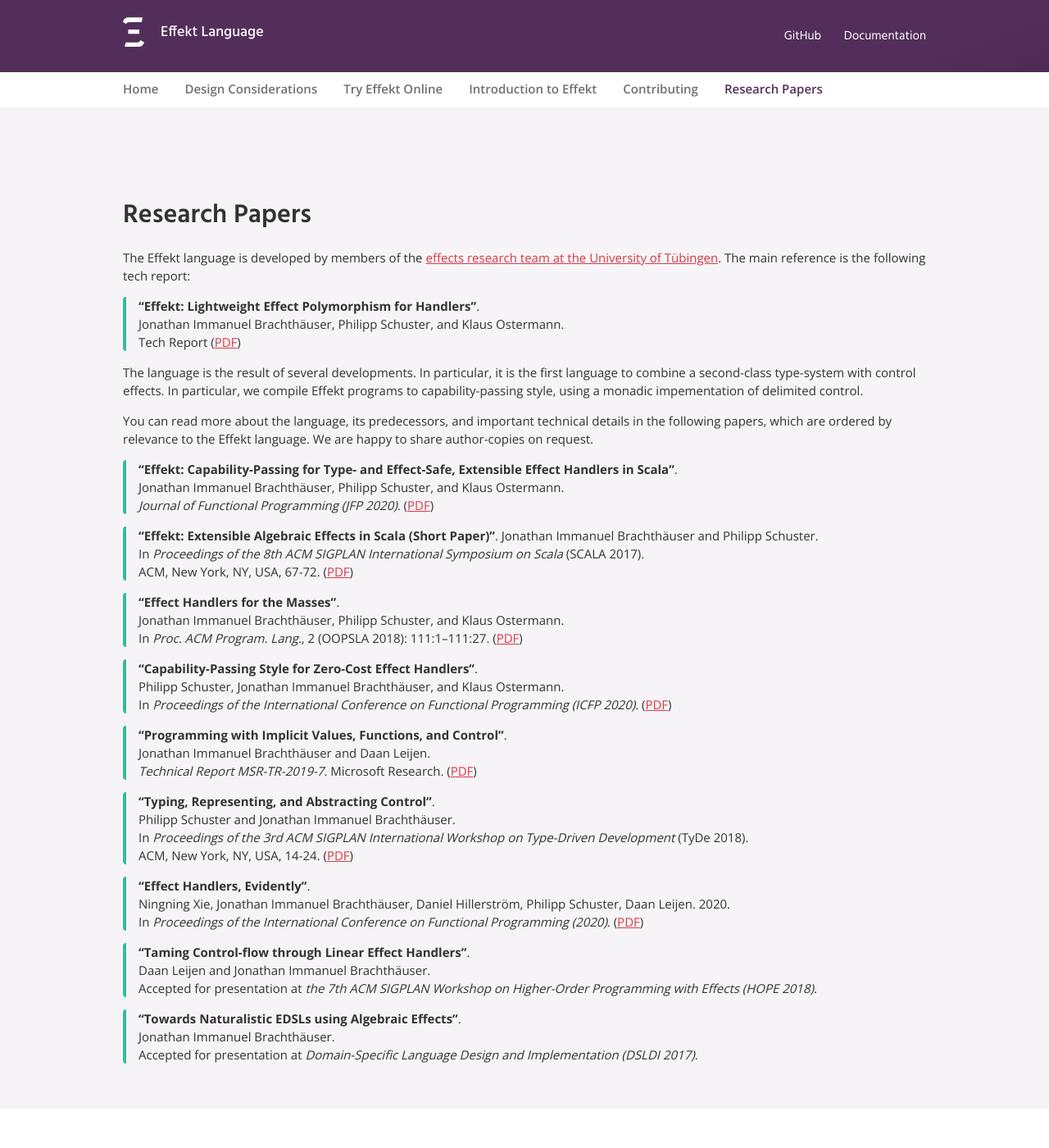
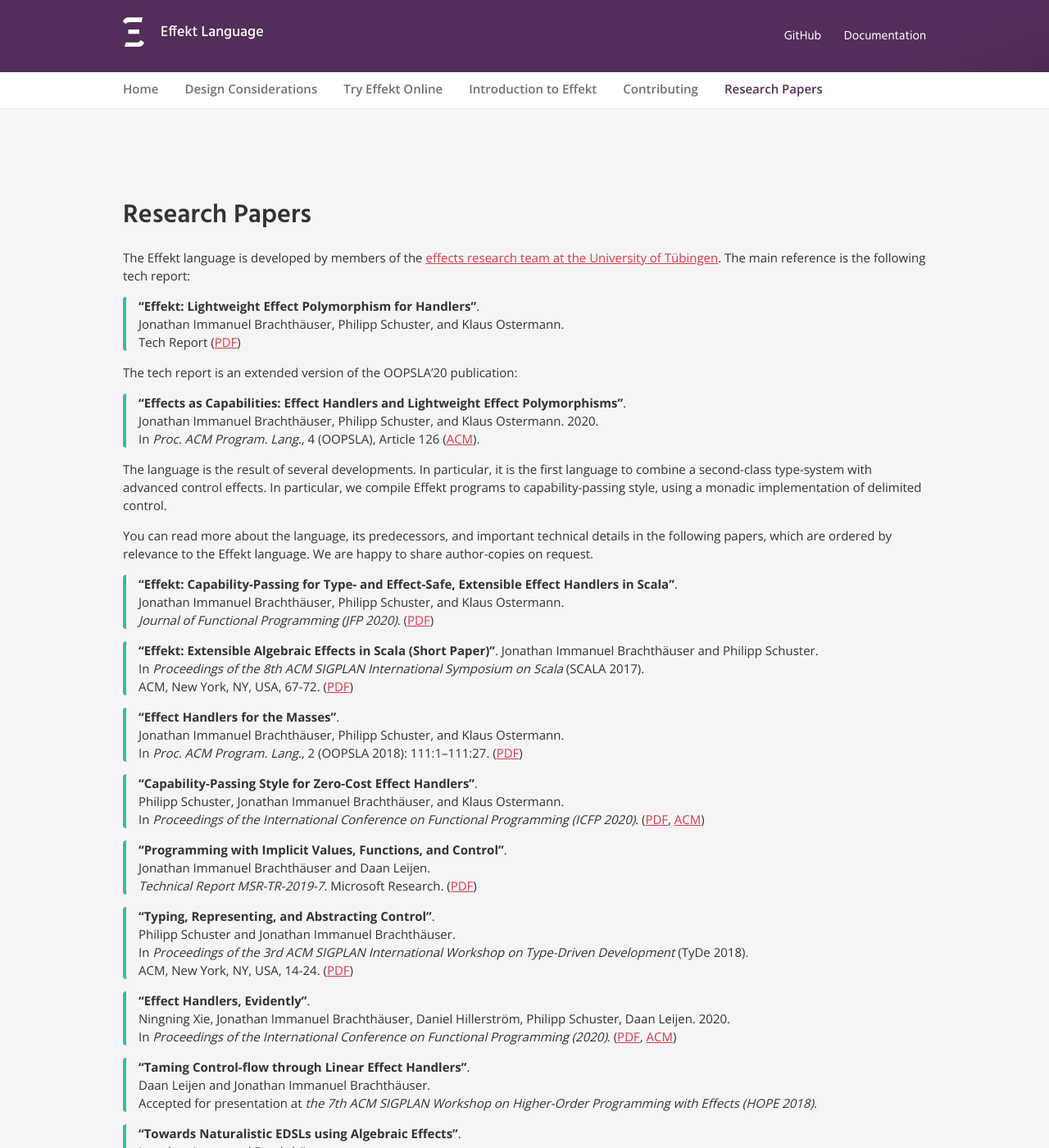
Before and after one commit to effekt-lang/effekt-website, a Jekyll site: the page built from publications.md, in a window 1280 px wide and 1400 px high. Shown: the whole window at 82% size. Built offline with Jekyll 4.4.1, drawn with Linux system fonts in a browser that asks for light colours.

Commit message:
update references

```diff
--- a/publications.md
+++ b/publications.md
@@ -15,10 +15,16 @@
 > Jonathan Immanuel Brachthäuser, Philipp Schuster, and Klaus Ostermann.\
 > Tech Report ([PDF](http://ps.informatik.uni-tuebingen.de/publications/brachthaeuser20effekt/))
 
+The tech report is an extended version of the OOPSLA'20 publication:
+
+> **"Effects as Capabilities: Effect Handlers and Lightweight Effect Polymorphisms"**.\
+> Jonathan Immanuel Brachthäuser, Philipp Schuster, and Klaus Ostermann. 2020.\
+> In _Proc. ACM Program. Lang._, 4 (OOPSLA), Article 126 ([ACM](https://dl.acm.org/doi/10.1145/3428194)).
+
 The language is the result of several developments. In particular, it is the
-first language to combine a second-class type-system with control effects.
+first language to combine a second-class type-system with advanced control effects.
 In particular, we compile Effekt programs to capability-passing style, using
-a monadic impementation of delimited control.
+a monadic implementation of delimited control.
 
 You can read more about the language, its predecessors, and important
 technical details in the following papers, which are ordered by relevance
@@ -39,7 +45,7 @@
 
 > **"Capability-Passing Style for Zero-Cost Effect Handlers"**.\
 > Philipp Schuster, Jonathan Immanuel Brachthäuser, and Klaus Ostermann.\
-> In _Proceedings of the International Conference on Functional Programming (ICFP 2020)_. ([PDF](http://ps.informatik.uni-tuebingen.de/publications/schuster19zero/))
+> In _Proceedings of the International Conference on Functional Programming (ICFP 2020)_. ([PDF](http://ps.informatik.uni-tuebingen.de/publications/schuster19zero/), [ACM](https://dl.acm.org/doi/10.1145/3408975))
 
 > **"Programming with Implicit Values, Functions, and Control"**.\
 > Jonathan Immanuel Brachthäuser and Daan Leijen.\
@@ -54,7 +60,7 @@
 
 > **"Effect Handlers, Evidently"**.\
 > Ningning Xie, Jonathan Immanuel Brachthäuser, Daniel Hillerström, Philipp Schuster, Daan Leijen. 2020.\
->  In _Proceedings of the International Conference on Functional Programming (2020)_. ([PDF](http://ps.informatik.uni-tuebingen.de/publications/xie20evidently/))
+>  In _Proceedings of the International Conference on Functional Programming (2020)_. ([PDF](http://ps.informatik.uni-tuebingen.de/publications/xie20evidently/), [ACM](https://dl.acm.org/doi/10.1145/3408981))
 
 > **"Taming Control-flow through Linear Effect Handlers"**.\
 > Daan Leijen and Jonathan Immanuel Brachthäuser.\
```
